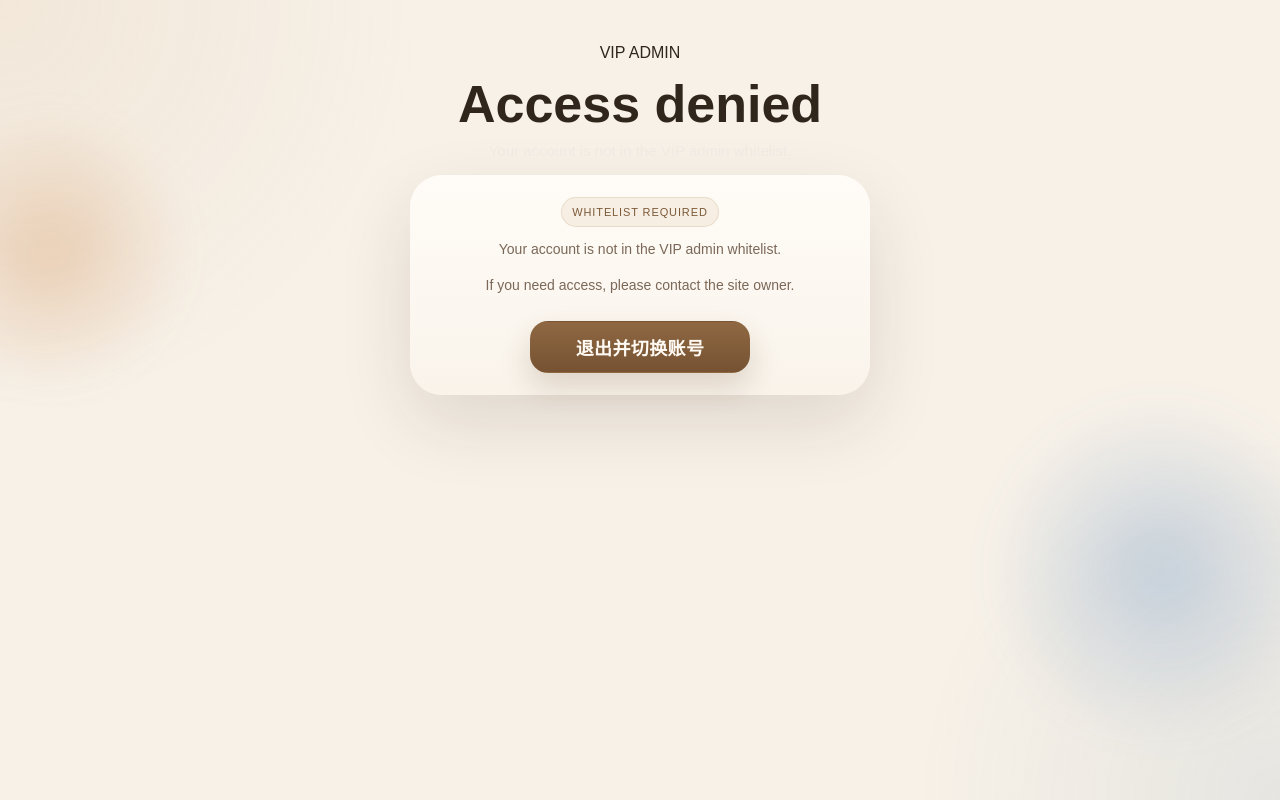
After one commit to howareyoucolin/nycfls_2026, a PHP site: page /pages/vip/admin/access-denied/index.php in a window 1280 px wide. The commit adds this page. Run offline with PHP 8.4, Linux system fonts and the light colour scheme; some libraries are stand-ins or nearby versions.

Commit message:
readd whitelist

```diff
--- /dev/null
+++ b/database/vip_whitelist.sql
@@ -0,0 +1,5 @@
+CREATE TABLE IF NOT EXISTS vip_whitelist (
+    id BIGINT UNSIGNED NOT NULL AUTO_INCREMENT,
+    whitelisted_email VARCHAR(255) NOT NULL,
+    PRIMARY KEY (id)
+) ENGINE=InnoDB DEFAULT CHARSET=utf8mb4 COLLATE=utf8mb4_unicode_ci;
--- a/public/api/_vip_admin_auth.php
+++ b/public/api/_vip_admin_auth.php
@@ -67,7 +67,8 @@ function vip_admin_get_canonical_origin(): string
 function vip_admin_is_local_host(string $host): bool
 {
     $normalizedHost = strtolower(trim($host));
-    return in_array($normalizedHost, ['localhost', '127.0.0.1'], true);
+    $normalizedHost = preg_replace('/:\d+$/', '', $normalizedHost) ?? $normalizedHost;
+    return $normalizedHost === '127.0.0.1' || str_contains($normalizedHost, 'localhost');
 }
 
 function vip_admin_request_scheme(): string
@@ -180,6 +181,11 @@ function vip_admin_decode_jwt_payload(string $jwt): array
 
 function vip_admin_actor_label(array $claims): string
 {
+    $requestEmail = vip_admin_get_request_email();
+    if ($requestEmail !== null) {
+        return $requestEmail;
+    }
+
     foreach (['email', 'email_address', 'primary_email_address'] as $key) {
         $value = trim((string) ($claims[$key] ?? ''));
         if ($value !== '') {
@@ -188,6 +194,46 @@ function vip_admin_actor_label(array $claims): string
     }
 
     return trim((string) ($claims['sub'] ?? ''));
+}
+
+function vip_admin_get_request_email(): ?string
+{
+    $direct = trim((string) ($_SERVER['HTTP_X_CLERK_USER_EMAIL'] ?? ''));
+    if ($direct !== '') {
+        return mb_strtolower($direct);
+    }
+
+    if (function_exists('getallheaders')) {
+        $headers = getallheaders();
+        if (is_array($headers)) {
+            $email = trim((string) ($headers['X-Clerk-User-Email'] ?? $headers['x-clerk-user-email'] ?? ''));
+            if ($email !== '') {
+                return mb_strtolower($email);
+            }
+        }
+    }
+
+    return null;
+}
+
+function vip_admin_is_whitelisted_email(string $email): bool
+{
+    try {
+        $pdo = db();
+        $statement = $pdo->prepare(
+            'SELECT id
+            FROM vip_whitelist
+            WHERE LOWER(TRIM(whitelisted_email)) = :email
+            LIMIT 1'
+        );
+        $statement->execute([
+            ':email' => mb_strtolower(trim($email)),
+        ]);
+
+        return (bool) $statement->fetchColumn();
+    } catch (Throwable $throwable) {
+        api_error('server_error', 'Unable to verify VIP admin access right now.', 500);
+    }
 }
 
 function vip_admin_require_auth(): array
@@ -229,6 +275,22 @@ function vip_admin_require_auth(): array
         ]);
     }
 
+    $requestEmail = vip_admin_get_request_email();
+    if ($requestEmail === null || $requestEmail === '') {
+        api_error('forbidden', 'Your account is not on the VIP admin whitelist.', 403, [
+            'reason' => 'missing_email',
+            'user_id' => (string) ($claims['sub'] ?? ''),
+        ]);
+    }
+
+    if (!vip_admin_is_whitelisted_email($requestEmail)) {
+        api_error('forbidden', 'Your account is not on the VIP admin whitelist.', 403, [
+            'reason' => 'email_not_whitelisted',
+            'user_id' => (string) ($claims['sub'] ?? ''),
+            'email' => $requestEmail,
+        ]);
+    }
+
     $claims['_actor_label'] = vip_admin_actor_label($claims);
     return $claims;
 }
--- a/public/bootstrap.php
+++ b/public/bootstrap.php
@@ -8,7 +8,8 @@ if (!defined('ROOT_PATH')) {
 function app_is_local_host(string $host): bool
 {
     $normalizedHost = strtolower(trim($host));
-    return in_array($normalizedHost, ['localhost', '127.0.0.1'], true);
+    $normalizedHost = preg_replace('/:\d+$/', '', $normalizedHost) ?? $normalizedHost;
+    return $normalizedHost === '127.0.0.1' || str_contains($normalizedHost, 'localhost');
 }
 
 function app_request_scheme(): string
--- /dev/null
+++ b/public/pages/vip/admin/access-denied/index.php
@@ -0,0 +1,44 @@
+<?php
+declare(strict_types=1);
+
+require_once ROOT_PATH . 'api/_vip_admin_auth.php';
+
+$publishableKey = vip_admin_get_publishable_key();
+?>
+<!DOCTYPE html>
+<html lang="zh-CN">
+<head>
+  <meta charset="UTF-8">
+  <meta name="viewport" content="width=device-width, initial-scale=1.0">
+  <title>VIP Admin Access Denied</title>
+  <link rel="stylesheet" href="/assets/style.css">
+  <link rel="stylesheet" href="/pages/vip/admin/style.css">
+</head>
+<body>
+  <main
+    class="vip-admin-page vip-admin-login-page"
+    data-vip-admin-access-denied
+    data-clerk-publishable-key="<?php echo htmlspecialchars($publishableKey, ENT_QUOTES, 'UTF-8'); ?>"
+  >
+    <section class="admin-login-shell">
+      <div class="login-page-intro">
+        <p class="eyebrow">VIP ADMIN</p>
+        <h1>Access denied</h1>
+        <p class="login-lead">Your account is not in the VIP admin whitelist.</p>
+      </div>
+      <div class="admin-login-card">
+        <div class="login-card-top">
+          <span class="login-badge">Whitelist Required</span>
+          <p class="state-footnote" data-access-denied-message>Your account is not in the VIP admin whitelist.</p>
+          <p class="state-footnote access-denied-contact">If you need access, please contact the site owner.</p>
+        </div>
+        <div class="state-actions access-denied-actions">
+          <button type="button" class="access-denied-signout-button" data-admin-signout>退出并切换账号</button>
+        </div>
+      </div>
+    </section>
+  </main>
+  <script src="/pages/vip/admin/auth.js" defer></script>
+  <script src="/pages/vip/admin/access-denied/script.js" defer></script>
+</body>
+</html>
--- /dev/null
+++ b/public/pages/vip/admin/access-denied/script.js
@@ -0,0 +1,30 @@
+(function () {
+  const app = document.querySelector('[data-vip-admin-access-denied]');
+
+  if (!app) {
+    return;
+  }
+
+  const publishableKey = app.dataset.clerkPublishableKey || '';
+  const auth = window.VipAdminAuth;
+  const messageEl = app.querySelector('[data-access-denied-message]');
+  const signoutButton = app.querySelector('[data-admin-signout]');
+
+  if (messageEl) {
+    const params = new URLSearchParams(window.location.search);
+    const reason = params.get('reason') || 'not_whitelisted';
+    if (reason === 'not_whitelisted') {
+      messageEl.textContent = 'Your account is not in the VIP admin whitelist.';
+    }
+  }
+
+  if (signoutButton) {
+    signoutButton.addEventListener('click', () => {
+      auth.signOut(publishableKey)
+        .catch(() => null)
+        .finally(() => {
+          window.location.href = '/vip/admin/login';
+        });
+    });
+  }
+})();
--- a/public/pages/vip/admin/auth.js
+++ b/public/pages/vip/admin/auth.js
@@ -1,8 +1,12 @@
 (function () {
   const clerkScriptSrc = 'https://trusted-albacore-0.clerk.accounts.dev/npm/@clerk/clerk-js@5/dist/clerk.browser.js';
+  const accessDeniedRoute = '/vip/admin/access-denied/';
   const loginRoute = '/vip/admin/login';
   const debugEnabled = new URLSearchParams(window.location.search).get('debug') === '1';
   const debugStorageKey = 'vip-admin-debug-log';
+  const debugState = {
+    lastTokenClaims: null,
+  };
 
   function readDebugEntries() {
     try {
@@ -22,34 +26,159 @@
     }
   }
 
-  function ensureDebugPanel() {
-    if (!debugEnabled || document.getElementById('vip-admin-debug-panel')) {
+  function cloneDebugValue(value, depth, seen) {
+    if (value == null) {
+      return value;
+    }
+
+    if (typeof value === 'string') {
+      return value.length > 400 ? `${value.slice(0, 400)}... [truncated ${value.length - 400} chars]` : value;
+    }
+
+    if (typeof value === 'number' || typeof value === 'boolean') {
+      return value;
+    }
+
+    if (typeof value === 'function') {
+      return `[function ${value.name || 'anonymous'}]`;
+    }
+
+    if (value instanceof Date) {
+      return value.toISOString();
+    }
+
+    if (depth <= 0) {
+      if (Array.isArray(value)) {
+        return `[array(${value.length})]`;
+      }
+
+      return '[object]';
+    }
+
+    if (typeof value !== 'object') {
+      return String(value);
+    }
+
+    if (seen.has(value)) {
+      return '[circular]';
+    }
+
+    seen.add(value);
+
+    if (Array.isArray(value)) {
+      return value.slice(0, 20).map((item) => cloneDebugValue(item, depth - 1, seen));
+    }
+
+    const output = {};
+    Object.keys(value).slice(0, 40).forEach((key) => {
+      try {
+        output[key] = cloneDebugValue(value[key], depth - 1, seen);
+      } catch (error) {
+        output[key] = `[unavailable: ${error && error.message ? error.message : 'unknown'}]`;
+      }
+    });
+    return output;
+  }
+
+  function collectClerkDebugData() {
+    const clerk = window.Clerk || null;
+    const session = clerk && clerk.session ? clerk.session : null;
+    const user =
+      (clerk && clerk.user) ||
+      (session && session.user) ||
+      null;
+    const client = clerk && clerk.client ? clerk.client : null;
+    const organization = clerk && clerk.organization ? clerk.organization : null;
+
+    return {
+      page: window.location.href,
+      loadedAt: new Date().toISOString(),
+      clerkLoaded: Boolean(clerk),
+      sessionExists: Boolean(session),
+      userExists: Boolean(user),
+      organizationExists: Boolean(organization),
+      clerk: cloneDebugValue(clerk ? {
+        version: clerk.version,
+        publishableKey: clerk.publishableKey,
+        domain: clerk.domain,
+        isSignedIn: clerk.isSignedIn,
+      } : null, 2, new WeakSet()),
+      session: cloneDebugValue(session, 3, new WeakSet()),
+      user: cloneDebugValue(user, 4, new WeakSet()),
+      client: cloneDebugValue(client, 3, new WeakSet()),
+      organization: cloneDebugValue(organization, 3, new WeakSet()),
+      lastTokenClaims: cloneDebugValue(debugState.lastTokenClaims, 3, new WeakSet()),
+    };
+  }
+
+  function ensureDebugPanels() {
+    if (!debugEnabled) {
       return null;
     }
 
-    const panel = document.createElement('pre');
-    panel.id = 'vip-admin-debug-panel';
-    panel.setAttribute('style', [
+    let panels = document.getElementById('vip-admin-debug-panels');
+    if (panels) {
+      return panels;
+    }
+
+    panels = document.createElement('div');
+    panels.id = 'vip-admin-debug-panels';
+    panels.setAttribute('style', [
       'position:fixed',
+      'top:8px',
       'left:8px',
       'right:8px',
-      'bottom:8px',
-      'max-height:38vh',
+      'z-index:9999',
+      'display:grid',
+      'gap:8px',
+      'pointer-events:none',
+    ].join(';'));
+
+    const dataPanel = document.createElement('pre');
+    dataPanel.id = 'vip-admin-debug-data-panel';
+    dataPanel.setAttribute('style', [
+      'margin:0',
+      'max-height:36vh',
       'overflow:auto',
-      'z-index:9999',
-      'margin:0',
       'padding:10px',
       'border-radius:10px',
-      'background:rgba(0,0,0,0.88)',
-      'color:#9ef59e',
+      'background:rgba(8,12,22,0.92)',
+      'color:#d7e9ff',
       'font:12px/1.4 monospace',
       'white-space:pre-wrap',
       'word-break:break-word',
+      'box-shadow:0 10px 30px rgba(0,0,0,0.28)',
+      'pointer-events:auto',
     ].join(';'));
 
-    panel.textContent = readDebugEntries().join('\n');
-    document.body.appendChild(panel);
-    return panel;
+    panels.appendChild(dataPanel);
+    document.body.appendChild(panels);
+    return panels;
+  }
+
+  function updateDebugPanels() {
+    if (!debugEnabled) {
+      return;
+    }
+
+    const render = () => {
+      ensureDebugPanels();
+      const dataPanel = document.getElementById('vip-admin-debug-data-panel');
+
+      if (dataPanel) {
+        dataPanel.textContent = [
+          'Clerk Debug Data',
+          JSON.stringify(collectClerkDebugData(), null, 2),
+        ].join('\n\n');
+      }
+    };
+
+    if (document.body) {
+      render();
+      return;
+    }
+
+    window.addEventListener('DOMContentLoaded', render, { once: true });
   }
 
   function debugLog(message) {
@@ -62,18 +191,7 @@
       return;
     }
 
-    const updatePanel = () => {
-      const panel = ensureDebugPanel();
-      if (panel) {
-        panel.textContent = entries.slice(-80).join('\n');
-      }
-    };
-
-    if (document.body) {
-      updatePanel();
-    } else {
-      window.addEventListener('DOMContentLoaded', updatePanel, { once: true });
-    }
+    updateDebugPanels();
   }
 
   function clearDebugLog() {
@@ -96,9 +214,28 @@
     return `${loginRoute}?reason=${encodeURIComponent(reason)}`;
   }
 
+  function buildAccessDeniedUrl(reason) {
+    const params = new URLSearchParams();
+    if (reason) {
+      params.set('reason', reason);
+    }
+    if (debugEnabled) {
+      params.set('debug', '1');
+    }
+
+    const query = params.toString();
+    return query ? `${accessDeniedRoute}?${query}` : accessDeniedRoute;
+  }
+
   function redirectToLogin(reason) {
     const nextUrl = buildLoginUrl(reason || 'need_login');
     debugLog(`redirectToLogin -> ${nextUrl}`);
+    window.location.href = nextUrl;
+  }
+
+  function redirectToAccessDenied(reason) {
+    const nextUrl = buildAccessDeniedUrl(reason || 'not_whitelisted');
+    debugLog(`redirectToAccessDenied -> ${nextUrl}`);
     window.location.href = nextUrl;
   }
 
@@ -157,6 +294,7 @@
     }
 
     debugLog(`loadClerk complete session=${window.Clerk.session ? 'yes' : 'no'}`);
+    updateDebugPanels();
 
     return window.Clerk;
   }
@@ -192,6 +330,7 @@
       const parts = token.split('.');
       if (parts.length === 3) {
         const payload = JSON.parse(atob(parts[1].replace(/-/g, '+').replace(/_/g, '/')));
+        debugState.lastTokenClaims = payload;
         debugLog(`token claims azp=${payload.azp || '[none]'} iss=${payload.iss || '[none]'} sub=${payload.sub || '[none]'}`);
       }
     } catch (error) {
@@ -202,7 +341,39 @@
     return {
       clerk: result.clerk,
       token,
+      userEmail: getClerkUserEmail(result.clerk),
     };
+  }
+
+  function getClerkUserEmail(clerk) {
+    const candidates = [
+      clerk && clerk.user ? clerk.user : null,
+      clerk && clerk.session && clerk.session.user ? clerk.session.user : null,
+    ];
+
+    for (const user of candidates) {
+      if (!user) {
+        continue;
+      }
+
+      const primary = user.primaryEmailAddress && user.primaryEmailAddress.emailAddress
+        ? String(user.primaryEmailAddress.emailAddress).trim()
+        : '';
+      if (primary) {
+        return primary.toLowerCase();
+      }
+
+      if (Array.isArray(user.emailAddresses)) {
+        for (const emailEntry of user.emailAddresses) {
+          const value = emailEntry && emailEntry.emailAddress ? String(emailEntry.emailAddress).trim() : '';
+          if (value) {
+            return value.toLowerCase();
+          }
+        }
+      }
+    }
+
+    return '';
   }
 
   async function signOut(publishableKey) {
@@ -211,10 +382,12 @@
     if (typeof clerk.signOut === 'function') {
       await clerk.signOut();
     }
+    debugState.lastTokenClaims = null;
     debugLog('signOut complete');
+    updateDebugPanels();
   }
 
-  function setWhitelistDeniedView(titleEl, messageEl, options) {
+  function setAccessDeniedView(titleEl, messageEl, options) {
     const title = 'Access denied';
     const message = 'Your account does not have access to this page. If you need access, contact an administrator.';
     if (titleEl) {
@@ -230,14 +403,17 @@
 
   window.VipAdminAuth = {
     buildLoginUrl,
+    buildAccessDeniedUrl,
     clearDebugLog,
     debugEnabled,
     debugLog,
+    getClerkUserEmail,
+    redirectToAccessDenied,
     redirectToLogin,
     loadClerk,
     requireSession,
     requireToken,
-    setWhitelistDeniedView,
+    setAccessDeniedView,
     signOut,
   };
 })();
--- a/public/pages/vip/admin/style.css
+++ b/public/pages/vip/admin/style.css
@@ -240,6 +240,13 @@
   color: #7b6858;
   margin-top: 12px;
   text-align: center;
+}
+
+.access-denied-contact {
+  max-width: 420px;
+  margin-left: auto;
+  margin-right: auto;
+  color: #8a6848;
 }
 
 .admin-topbar-copy {
@@ -533,6 +540,38 @@
 
 .admin-state-card--forbidden .state-actions {
   justify-content: center;
+}
+
+.access-denied-actions {
+  justify-content: center;
+  margin-top: 22px;
+}
+
+.access-denied-signout-button {
+  min-width: 220px;
+  min-height: 52px;
+  padding: 0 22px;
+  border: 1px solid rgba(143, 103, 61, 0.16);
+  border-radius: 18px;
+  background: linear-gradient(180deg, #8f6842 0%, #765233 100%);
+  color: #fffaf3;
+  font-size: 18px;
+  font-weight: 700;
+  letter-spacing: 0.02em;
+  box-shadow: 0 14px 30px rgba(88, 57, 29, 0.18);
+  cursor: pointer;
+  transition: transform 0.16s ease, box-shadow 0.16s ease, filter 0.16s ease;
+}
+
+.access-denied-signout-button:hover {
+  transform: translateY(-1px);
+  box-shadow: 0 18px 36px rgba(88, 57, 29, 0.22);
+  filter: brightness(1.03);
+}
+
+.access-denied-signout-button:active {
+  transform: translateY(0);
+  box-shadow: 0 10px 20px rgba(88, 57, 29, 0.16);
 }
 
 .sidebar-top,
--- a/public/pages/vip/admin/vip/script.js
+++ b/public/pages/vip/admin/vip/script.js
@@ -8,6 +8,7 @@
   const state = {
     clerk: null,
     token: null,
+    userEmail: '',
     item: null,
     pendingRequests: 0,
   };
@@ -194,6 +195,7 @@
     const headers = new Headers(options && options.headers ? options.headers : {});
     headers.set('Authorization', `Bearer ${state.token}`);
     headers.set('X-Clerk-Token', state.token);
+    headers.set('X-Clerk-User-Email', state.userEmail);
 
     if (options && options.body) {
       headers.set('Content-Type', 'application/json');
@@ -242,6 +244,7 @@
 
     state.clerk = authState.clerk;
     state.token = authState.token;
+    state.userEmail = authState.userEmail || '';
   }
 
   async function fetchItem() {
@@ -266,8 +269,7 @@
     } catch (error) {
       if (error && error.status === 403) {
         auth.debugLog('vip refreshDashboard forbidden');
-        auth.setWhitelistDeniedView(els.forbiddenTitle, els.forbiddenMessage, { setDocumentTitle: true });
-        setView('forbidden');
+        auth.redirectToAccessDenied('not_whitelisted');
         return;
       }
 
```
Also changed, not shown: public/api/vip-admin-whitelist.php (deleted, +0 -18 lines), public/pages/vip/admin/login/script.js (+0 -8 lines), public/pages/vip/admin/script.js (+5 -2 lines), public/pages/vip/admin/vips/script.js (+5 -4 lines).
